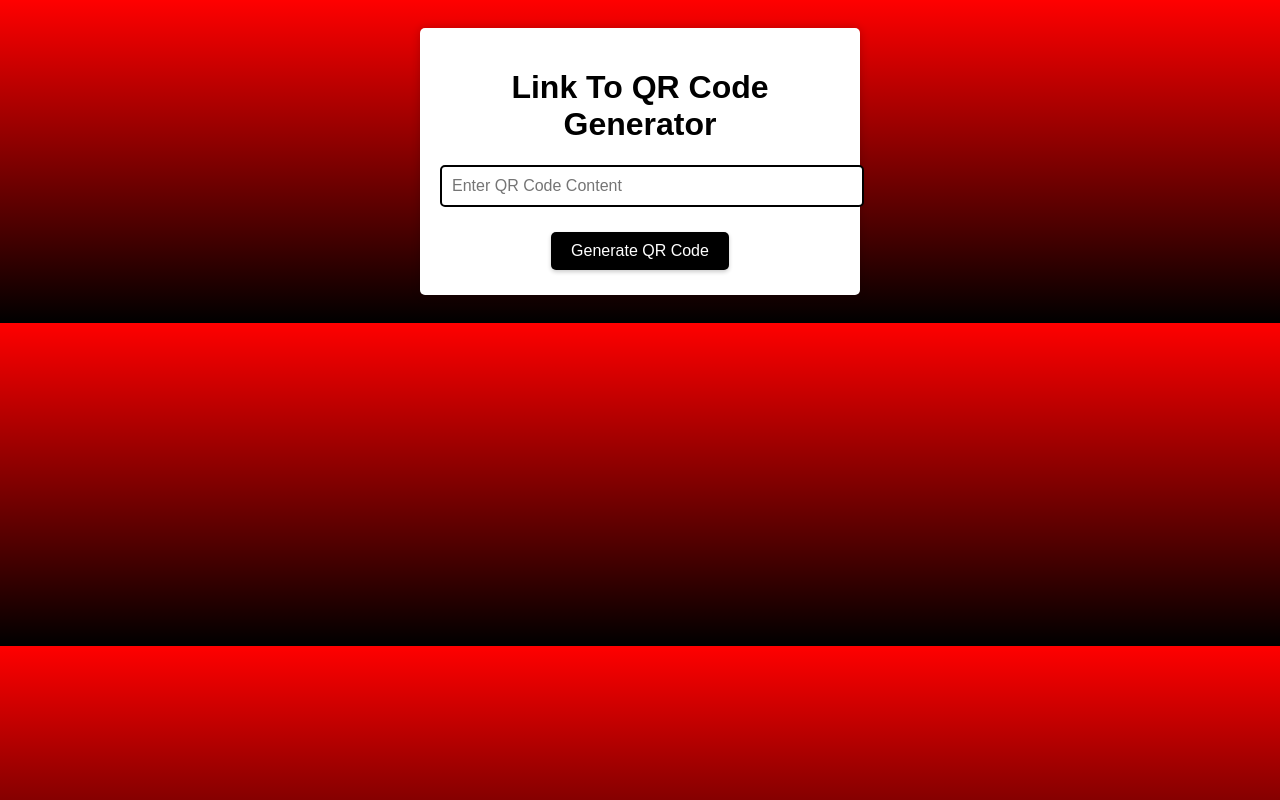
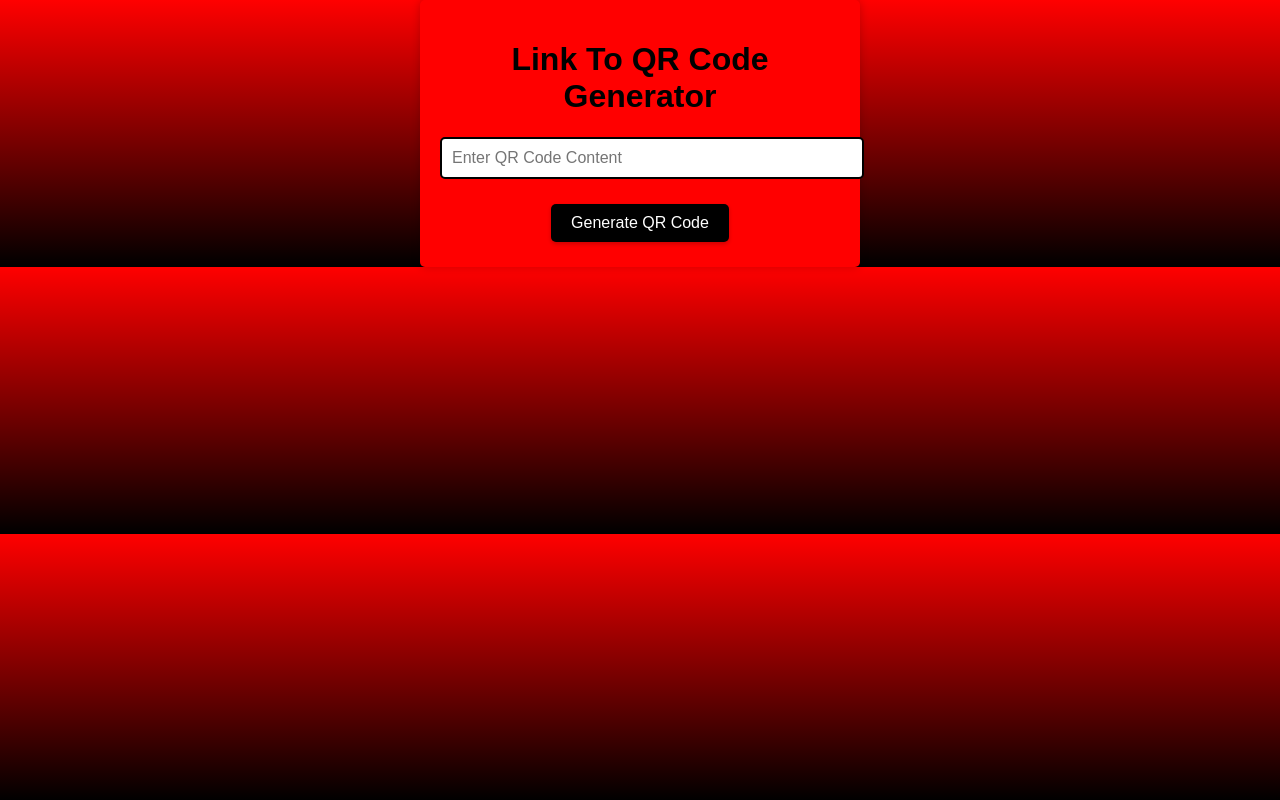
Before and after one commit to uploadlife/linktoqr, a plain HTML site: page index.html in a window 1280 px wide. Drawn offline with Linux system fonts and the light colour scheme.

Commit message:
Update styles.css

```diff
--- a/styles.css
+++ b/styles.css
@@ -1,18 +1,19 @@
 body {
     font-family: 'Poppins', Arial, sans-serif;
-    background: linear-gradient(to bottom, red, black); /* Add the gradient background */
+    background: linear-gradient(to bottom, red, black);
     text-align: center;
-    padding: 20px;
-    color: white; /* Change the text color to white */
+    padding: 0;
+    color: white;
+    margin: 0;
 }
 
 .container {
-    background-color: #fff;
+    background-color: red;
     border-radius: 5px;
     box-shadow: 0 0 10px rgba(0, 0, 0, 0.2);
     padding: 20px;
+    margin: 0 auto;
     max-width: 400px;
-    margin: 0 auto;
 }
 
 h1 {
@@ -27,6 +28,7 @@ input {
     border-radius: 5px;
     font-size: 16px;
     outline: none;
+    background: white; /* Set the background of the input to white */
 }
 
 button {
```
